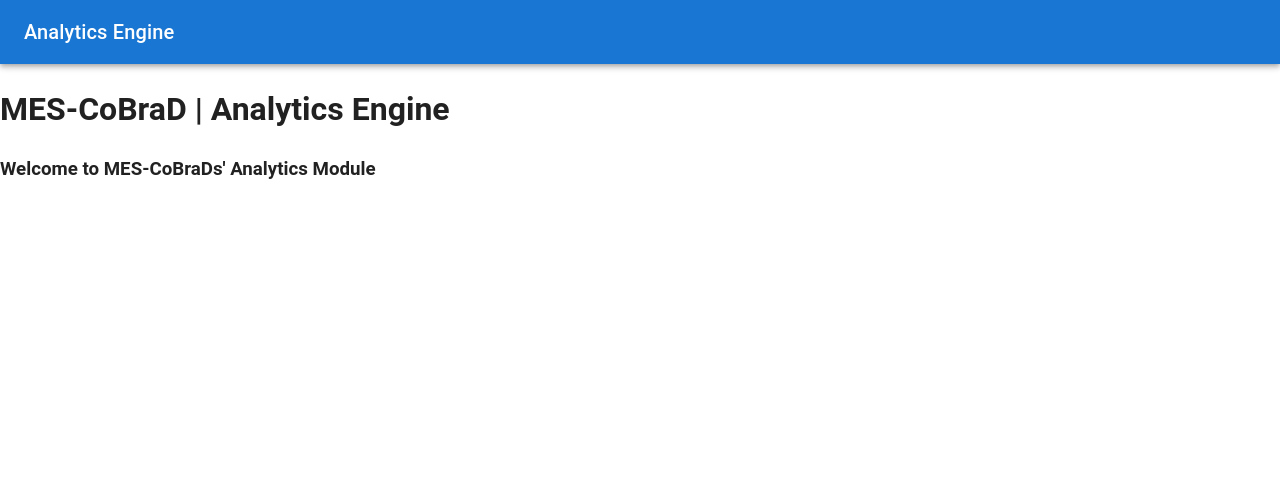
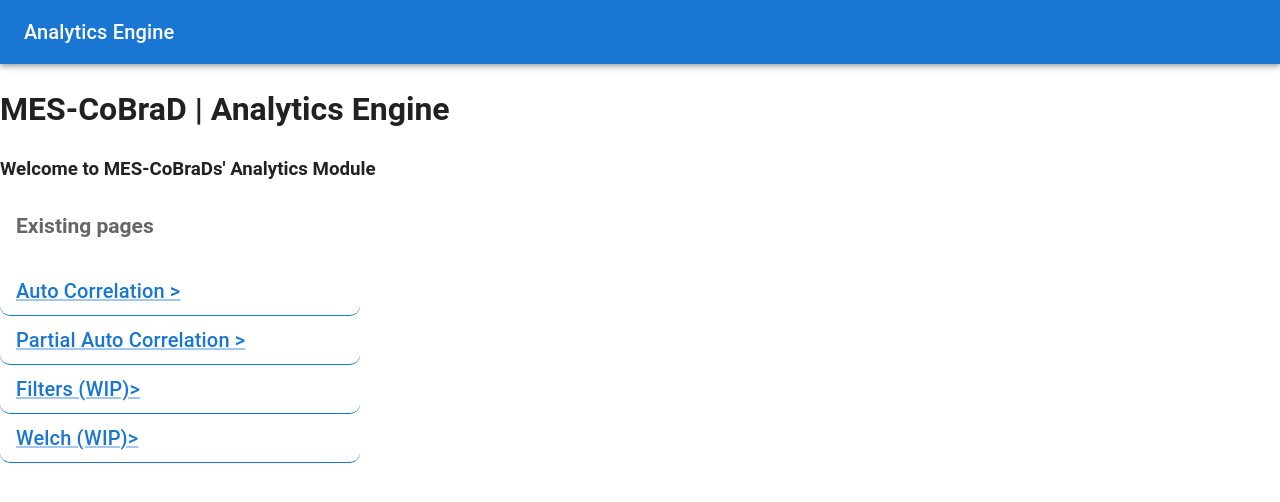
Before and after one commit to mescobrad-project/data-analytics-and-visualisation-frontend, a React (Create React App) app: page / in a window 1280 px wide. Shown: the top 502 px of the page. Built offline with nearby package versions, Linux system fonts and the light colour scheme.

Commit message:
-Added navigation to top appbar redirecting to WelcomePage.jsx -Added navigation to welcome page to created and future pages

```diff
--- a/src/components/base-components/WelcomePage.jsx
+++ b/src/components/base-components/WelcomePage.jsx
@@ -1,4 +1,5 @@
 import React, {useContext, useEffect} from 'react';
+import {Link, List, ListItem, ListItemButton, ListItemIcon, ListItemText, ListSubheader} from "@mui/material";
 // import {useHistory} from "react-router-dom";
 // import {AuthContext} from "../contexts/AuthContext";
 //
@@ -6,17 +7,77 @@ import React, {useContext, useEffect} from 'react';
 // import InitialPageService from "./InitialPageService";
 
 
+function SendIcon() {
+    return null;
+}
+
+function DraftsIcon() {
+    return null;
+}
+
+function InboxIcon() {
+    return null;
+}
+
 function WelcomePage() {
     useEffect(() => {
         document.title = ' MES-CoBraD | Analytics Engine'
     }, [])
 
     return (
-        <React.Fragment>
-            {/*<h1>{document.title}</h1>*/}
-            <h1>MES-CoBraD | Analytics Engine</h1>
-            <h3>Welcome to MES-CoBraDs' Analytics Module</h3>
-        </React.Fragment>
+            <React.Fragment>
+                {/*<h1>{document.title}</h1>*/}
+                <h1>MES-CoBraD | Analytics Engine</h1>
+                <h3>Welcome to MES-CoBraDs' Analytics Module</h3>
+
+                <List
+                        sx={{width: '100%', maxWidth: 360, bgcolor: 'background.paper'}}
+                        component="nav"
+                        aria-labelledby="nested-list-subheader"
+                        subheader={
+                            <ListSubheader component="div" id="nested-list-subheader">
+                                <h2>Existing pages</h2>
+                            </ListSubheader>
+                        }>
+                    <Link
+                            component={Link}
+                            variant="h6"
+                            href="/auto_correlation"
+                    >
+                        <ListItemButton sx={{borderBottom: "1px solid #1976d2", borderRadius:"10px"}} component={"a"}>
+                            Auto Correlation >
+                        </ListItemButton>
+                    </Link>
+                    <Link
+                            component={Link}
+                            variant="h6"
+                            href="/partial_auto_correlation"
+                    >
+                        <ListItemButton sx={{borderBottom: "1px solid #1976d2", borderRadius:"10px"}} component={"a"}>
+                            Partial Auto Correlation >
+                        </ListItemButton>
+                    </Link>
+                    <Link
+                            component={Link}
+                            variant="h6"
+                            href="/filters"
+                    >
+                        <ListItemButton sx={{borderBottom: "1px solid #1976d2", borderRadius:"10px"}} component={"a"}>
+                            Filters (WIP)>
+                        </ListItemButton>
+                    </Link>
+                    <Link
+                            component={Link}
+                            variant="h6"
+                            href="/welch"
+                    >
+                        <ListItemButton sx={{borderBottom: "1px solid #1976d2", borderRadius:"10px"}} component={"a"}>
+                            Welch (WIP)>
+                        </ListItemButton>
+                    </Link>
+                </List>
+
+            </React.Fragment>
     );
 }
 
--- a/src/components/ui-components/AppBarCustom.jsx
+++ b/src/components/ui-components/AppBarCustom.jsx
@@ -1,4 +1,4 @@
-import {AppBar, Box, Container, Toolbar, Typography} from '@mui/material'
+import {AppBar, Box, Container, Link, ListItemButton, Toolbar, Typography} from '@mui/material'
 import React from 'react';
 
 const AppBarCustom = () => {
@@ -6,9 +6,15 @@ const AppBarCustom = () => {
         <Box sx={{flexGrow: 1}}>
             <AppBar position="relative">
                 <Toolbar>
-                    <Typography variant="h6" sx={{ flexGrow: 1 }} noWrap>
-                        Analytics Engine
-                    </Typography>
+                    <Link
+                            component={Link}
+                            variant="h6"
+                            href="/"
+                    >
+                        <Typography variant="h6" sx={{ color: "#ffffff",flexGrow: 1 }} noWrap>
+                            Analytics Engine
+                        </Typography>
+                    </Link>
                 </Toolbar>
             </AppBar>
         </Box>
```
